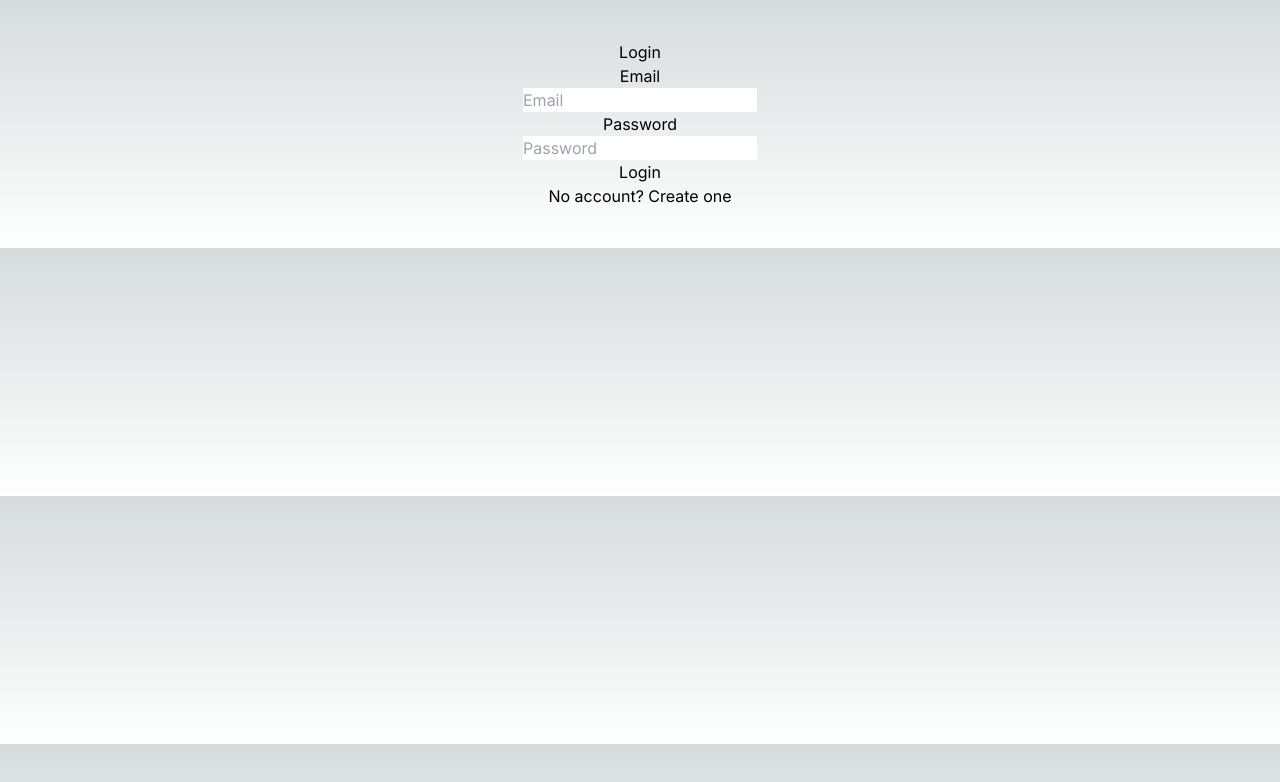
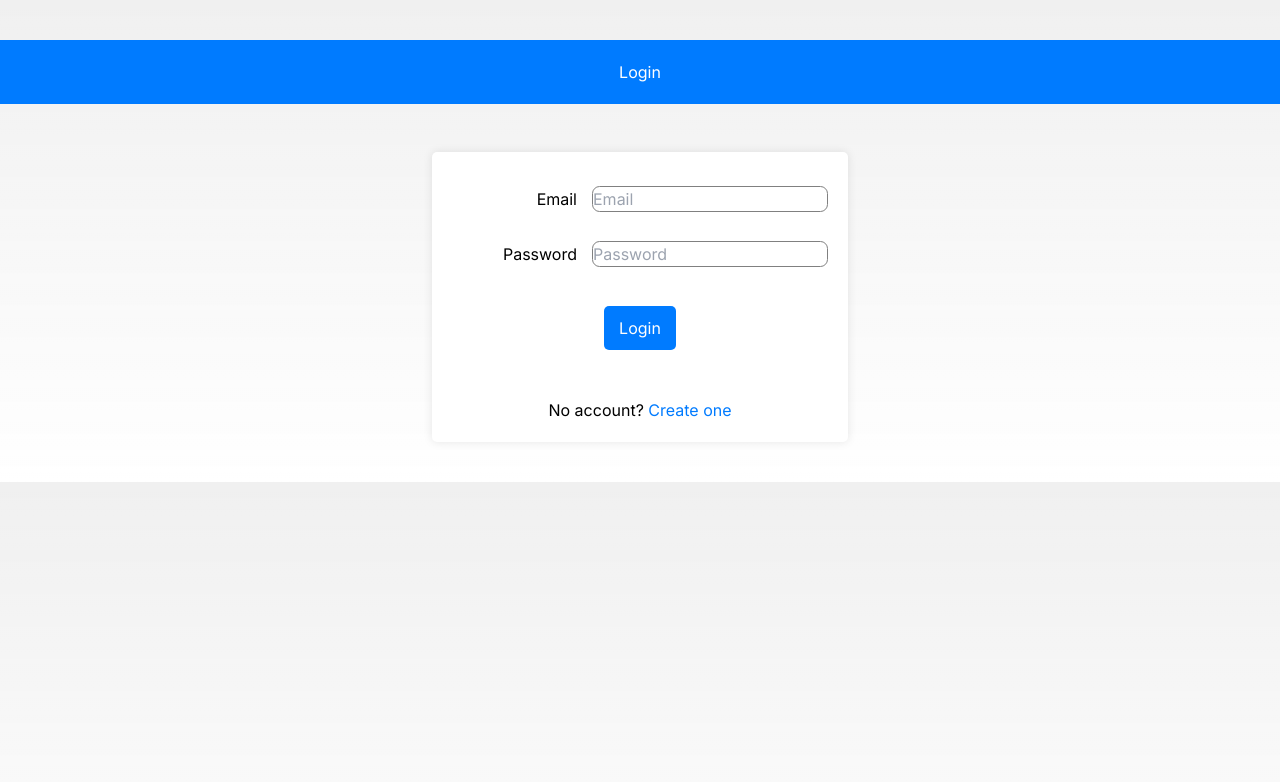
Before and after one commit to rfueston/kopla, a Next.js app: page /login in a window 1280 px wide. Shown: the top 782 px of the page. Built offline with nearby package versions, Linux system fonts and the light colour scheme.

Commit message:
Add styles and env local file for others

```diff
--- a/src/app/login/page.js
+++ b/src/app/login/page.js
@@ -3,6 +3,7 @@
 import Link from "next/link";
 import { useRouter } from "next/navigation";
 import { useAuth } from "../../../context/AuthUserContext";
+import styles from "./styles.css"; // Import the CSS
 
 import {
   Container,
@@ -40,9 +41,12 @@
     <Container className="text-center" style={{ padding: "40px 0px" }}>
       <Row>
         <Col>
-          <h2>Login</h2>
+          <header>Login</header>
         </Col>
       </Row>
+      <br></br>
+      <br></br>
+      <main>
         <Row style={{ maxWidth: "400px", margin: "auto" }}>
           <Col>
             <Form onSubmit={onSubmit}>
@@ -51,8 +55,9 @@
                 <Label for="loginEmail" sm={4}>
                   Email
                 </Label>
-              <Col sm={8}>
+                {/* <Col sm={8}> */}
                 <Input
+                  className="input-field"
                   type="email"
                   value={email}
                   onChange={(event) => setEmail(event.target.value)}
@@ -60,14 +65,15 @@
                   id="loginEmail"
                   placeholder="Email"
                 />
-              </Col>
+                {/* </Col> */}
               </FormGroup>
               <FormGroup row>
                 <Label for="loginPassword" sm={4}>
                   Password
                 </Label>
-              <Col sm={8}>
+                {/* <Col sm={8}> */}
                 <Input
+                  className="input-field"
                   type="password"
                   name="password"
                   value={password}
@@ -75,21 +81,25 @@
                   id="loginPassword"
                   placeholder="Password"
                 />
-              </Col>
+                {/* </Col> */}
               </FormGroup>
+              <br></br>
               <FormGroup row>
                 <Col>
                   <Button>Login</Button>
                 </Col>
               </FormGroup>
+              <br></br>
+              <br></br>
               <FormGroup row>
-              <Col>
+                <Col className="link">
                   No account? <Link href="/sign_up">Create one</Link>
                 </Col>
               </FormGroup>
             </Form>
           </Col>
         </Row>
+      </main>
     </Container>
   );
 }
--- /dev/null
+++ b/src/app/login/styles.css
@@ -0,0 +1,80 @@
+body {
+  font-family: Arial, sans-serif;
+  background-color: #f0f0f0;
+  margin: 0;
+  padding: 0;
+}
+h1 {
+  background-color: #007bff;
+  text-align: center;
+  color: white;
+}
+header {
+  background-color: #007bff;
+  color: white;
+  text-align: center;
+  padding: 20px 0;
+}
+
+main {
+  max-width: fit-content;
+  margin: 0 auto;
+  padding: 20px;
+  background-color: #fff;
+  border-radius: 5px;
+  box-shadow: 0 0 10px rgba(0, 0, 0, 0.1);
+}
+
+label {
+  display: inline-block;
+  width: 140px;
+  text-align: right;
+  padding: 15px;
+}
+/*
+​ .form-container {
+  display: flex;
+  flex-direction: column;
+}
+*/
+
+.input-field {
+  margin-bottom: 15px;
+  border-color: grey;
+  border-style: groove;
+  border-width: 1px;
+  border-radius: 2mm;
+}
+
+button {
+  background-color: #007bff;
+  color: white;
+  border: none;
+  padding: 10px 15px;
+  border-radius: 5px;
+  cursor: pointer;
+}
+/*
+.sign-in-link {
+  text-align: center;
+  margin-top: 20px;
+}*/
+/*
+.input-field input {
+  width: 100%;
+  padding: 10px;
+  border: 1px solid #ccc;
+  border-radius: 5px;
+  color: black;
+}
+*/
+
+/* Style the "Already have an account?" link */
+.link a {
+  color: #007bff;
+  text-decoration: none;
+}
+
+.link a:hover {
+  text-decoration: underline;
+}
--- a/src/app/main/page.js
+++ b/src/app/main/page.js
@@ -1,5 +1,5 @@
 import Image from "next/image";
 
 export default function Home() {
-  return <h1>Success!, logged in </h1>;
+  return <header>Success!, logged in </header>;
 }
--- /dev/null
+++ b/src/app/main/styles.css
@@ -0,0 +1,73 @@
+body {
+  font-family: Arial, sans-serif;
+  background-color: #f0f0f0;
+  margin: 0;
+  padding: 0;
+}
+h1 {
+  background-color: #007bff;
+  text-align: center;
+  color: white;
+}
+header {
+  background-color: #007bff;
+  color: white;
+  text-align: center;
+  padding: 20px 0;
+}
+
+main {
+  max-width: 400px;
+  margin: 0 auto;
+  padding: 20px;
+  background-color: #fff;
+  border-radius: 5px;
+  box-shadow: 0 0 10px rgba(0, 0, 0, 0.1);
+}
+
+label {
+  display: inline-block;
+  width: 140px;
+  text-align: right;
+  padding: 10px;
+}
+​ .form-container {
+  display: flex;
+  flex-direction: column;
+}
+
+.input-field {
+  margin-bottom: 15px;
+}
+
+button {
+  background-color: #007bff;
+  color: white;
+  border: none;
+  padding: 10px 15px;
+  border-radius: 5px;
+  cursor: pointer;
+}
+
+.sign-in-link {
+  text-align: center;
+  margin-top: 20px;
+}
+
+.input-field input {
+  width: 100%;
+  padding: 10px;
+  border: 1px solid #ccc;
+  border-radius: 5px;
+  color: black;
+}
+
+/* Style the "Already have an account?" link */
+.sign-in-link a {
+  color: #007bff;
+  text-decoration: none;
+}
+
+.sign-in-link a:hover {
+  text-decoration: underline;
+}
```
Also changed, not shown: 2 other files (tests, documents, lock files or other folders). Lines whose indentation alone changed are shown as unchanged.
